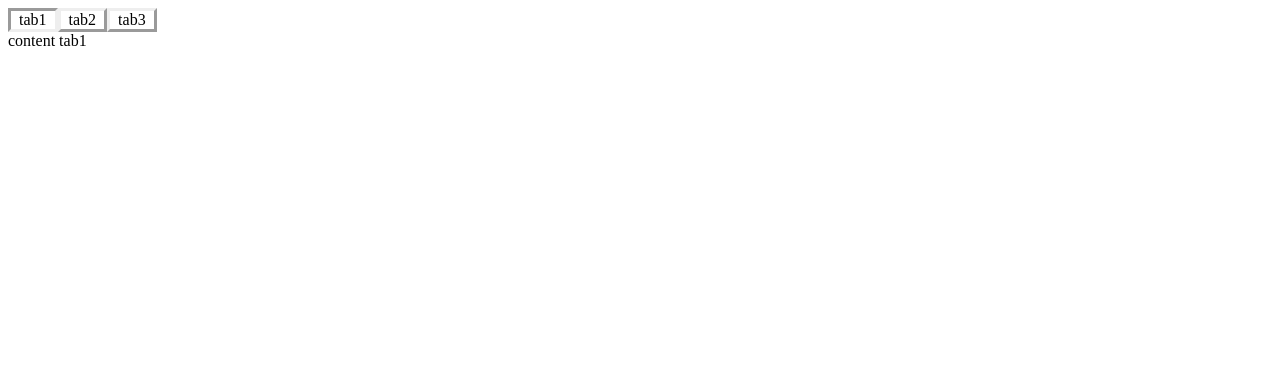
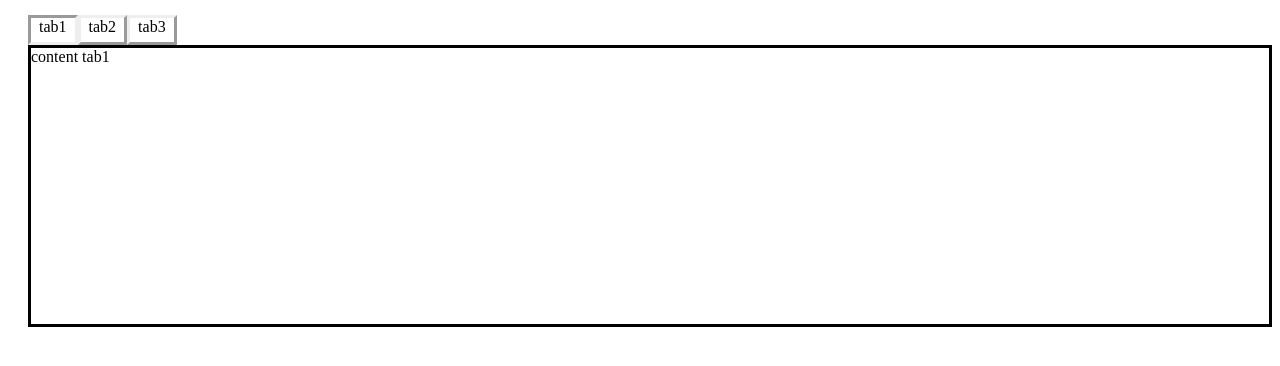
Before and after one commit to subenja/lab-reactapp, a React (Create React App) app in the folder tab-component/: page / in a window 1280 px wide. Shown: the top 366 px of the page. Built offline with nearby package versions, Linux system fonts and the light colour scheme.

Commit message:
add style to Tab Button and Display Area

```diff
--- a/tab-component/src/components/TabComponent.js
+++ b/tab-component/src/components/TabComponent.js
@@ -44,11 +44,11 @@ export default class TabComponent extends React.Component{
     render() {
         const current = this.state.current
         return(
-            <div>
-                <div style={{display: 'flex', flexDirection: 'row', }}>
+            <div style={ {marginTop: '15px', marginLeft:'20px'}}>
+                <div style={{display: 'flex', flexDirection: 'row', height:'30px'}}>
                     {this.renderMenu()}
                 </div>
-                <div style={{height: '276px'}}>
+                <div style={{height: '276px', borderStyle: 'Solid'}} >
                     {this.state.componentList[current]}
                 </div>
             </div>
```
